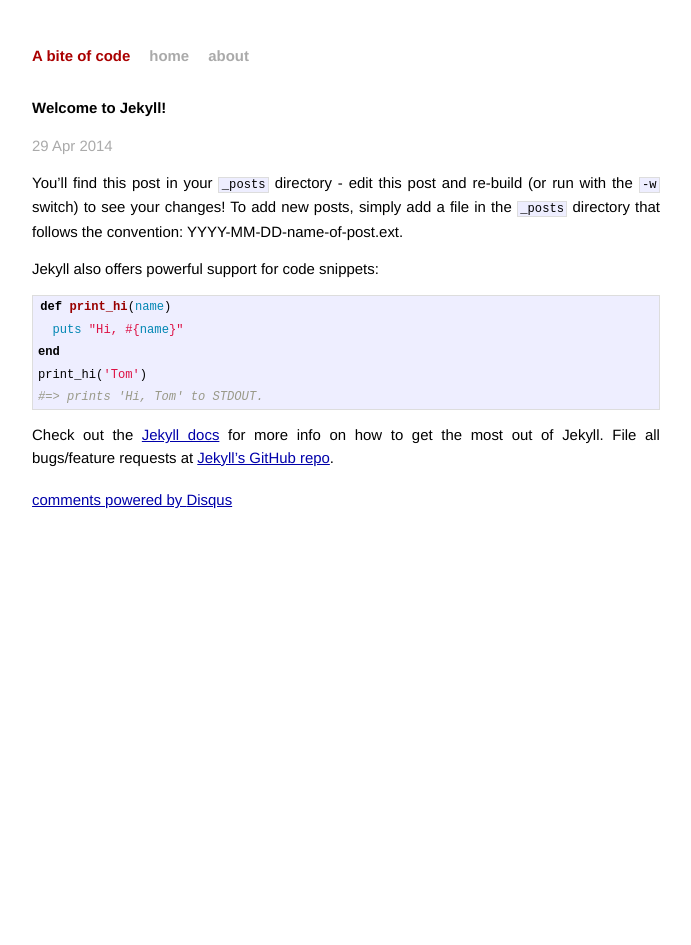
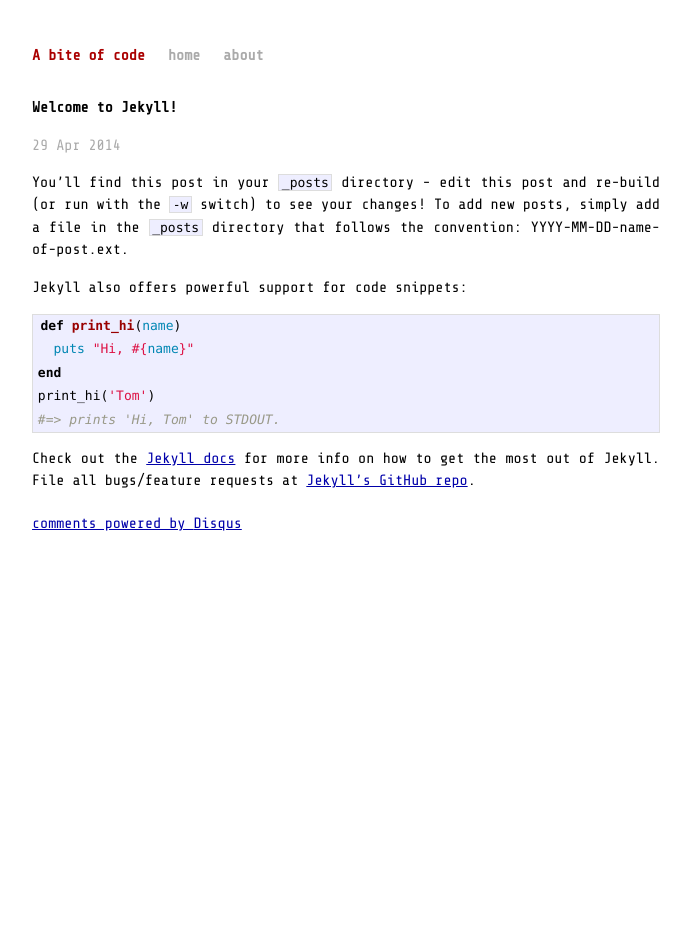
Before and after one commit to hoozecn/hoozecn.github.io, a Jekyll site: the page built from _posts/2014-04-29-welcome-to-jekyll.markdown, in a window 1280 px wide. Shown: the whole page, without its empty margins (294-985 px from the left). Built offline with Jekyll 4.4.1, drawn with Linux system fonts in a browser that asks for light colours; Markdown is read by kramdown in place of the engine named in the settings; comment, search, counter and statistics services are not loaded.

Commit message:
Sun May  4 20:12:43 CST 2014

```diff
--- a/_layouts/default.html
+++ b/_layouts/default.html
@@ -1,5 +1,6 @@
 <!DOCTYPE html>
 <html>
+
 <head>
   <meta charset="utf-8">
   <meta http-equiv="X-UA-Compatible" content="IE=edge,chrome=1">
@@ -12,17 +13,25 @@
   <!-- Custom CSS -->
   <link rel="stylesheet" href="/css/main.css">
   <script>
-          (function(i,s,o,g,r,a,m){i['GoogleAnalyticsObject']=r;i[r]=i[r]||function(){
-          (i[r].q=i[r].q||[]).push(arguments)},i[r].l=1*new Date();a=s.createElement(o),
-          m=s.getElementsByTagName(o)[0];a.async=1;a.src=g;m.parentNode.insertBefore(a,m)
-          })(window,document,'script','//www.google-analytics.com/analytics.js','ga');
+    (function (i, s, o, g, r, a, m) {
+      i['GoogleAnalyticsObject'] = r;
+      i[r] = i[r] || function () {
+        (i[r].q = i[r].q || []).push(arguments)
+      }, i[r].l = 1 * new Date();
+      a = s.createElement(o),
+      m = s.getElementsByTagName(o)[0];
+      a.async = 1;
+      a.src = g;
+      m.parentNode.insertBefore(a, m)
+    })(window, document, 'script', '//www.google-analytics.com/analytics.js',
+      'ga');
 
     ga('create', 'UA-40783779-4', 'hoozecn.github.io');
     ga('send', 'pageview');
-
   </script>
 
 </head>
+
 <body>
 
   <div class="site">
@@ -37,5 +46,8 @@
   <script>
     ga('send', 'event', 'blog', 'view', '', '{{page.url}}');
   </script>
+  <link href='http://fonts.googleapis.com/css?family=Share+Tech+Mono'
+  rel='stylesheet' type='text/css'>
 </body>
+
 </html>
--- a/_posts/2014-04-29-welcome-to-jekyll.markdown
+++ b/_posts/2014-04-29-welcome-to-jekyll.markdown
@@ -3,6 +3,7 @@
 title:  "Welcome to Jekyll!"
 date:   2014-04-29 09:40:09
 categories: jekyll update
+tags: jekyll
 ---
 
 You'll find this post in your `_posts` directory - edit this post and re-build (or run with the `-w` switch) to see your changes!
--- a/css/main.css
+++ b/css/main.css
@@ -162,3 +162,11 @@
 #disqus_thread {
   margin-top: 20px;
 }
+
+body {
+  font-family: 'Share Tech Mono', Helvetica, Arial, sans-serif;
+}
+
+.footer {
+  font-family: Helvetica, Arial, sans-serif;
+}
--- a/css/syntax.css
+++ b/css/syntax.css
@@ -1,4 +1,5 @@
 .highlight  { background: #ffffff; }
+.highlight, code {font-family: Monaco, monospace;font-size:small;}
 .highlight .c { color: #999988; font-style: italic } /* Comment */
 .highlight .err { color: #a61717; background-color: #e3d2d2 } /* Error */
 .highlight .k { font-weight: bold } /* Keyword */
```
Lines whose indentation alone changed are shown as unchanged.
